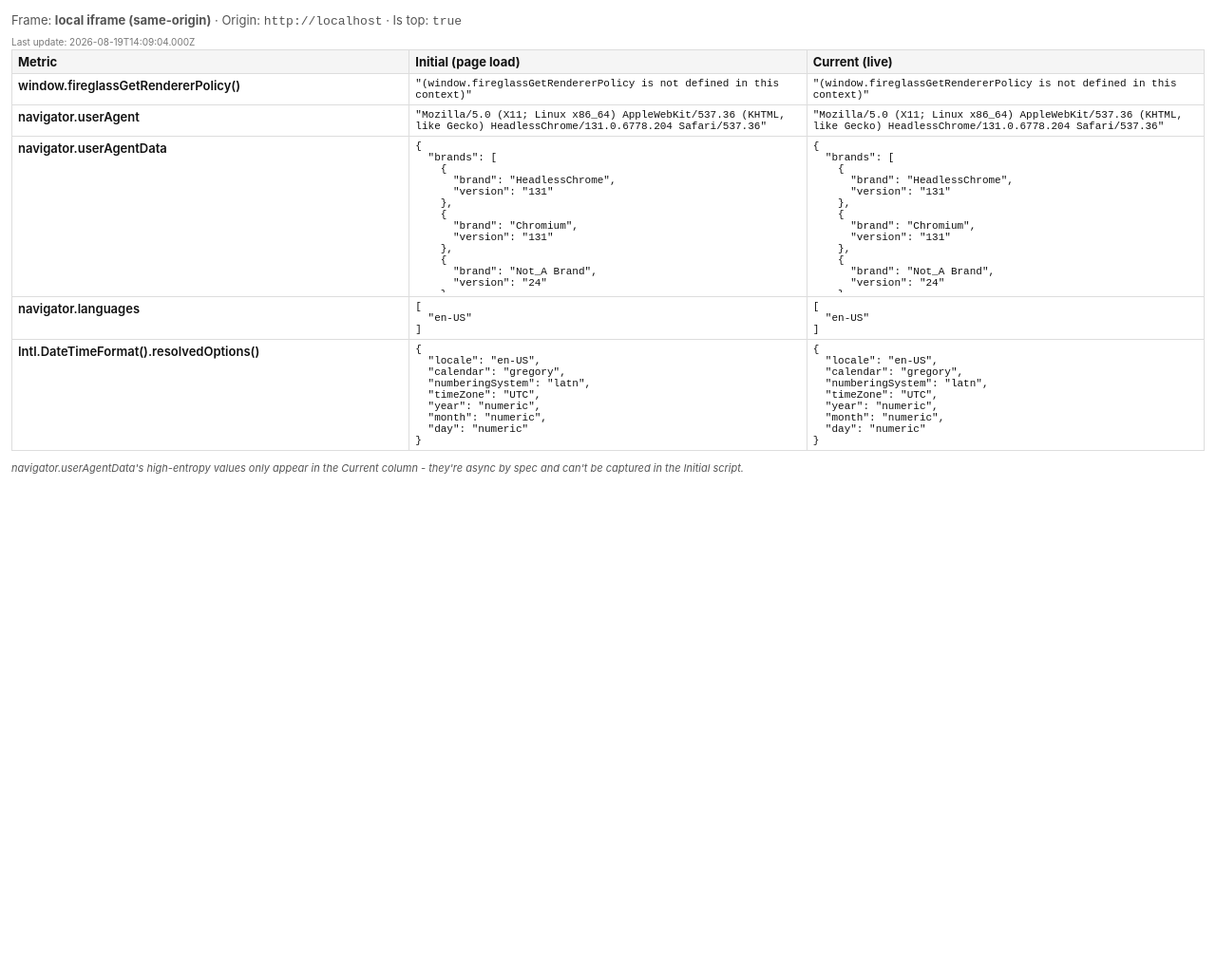
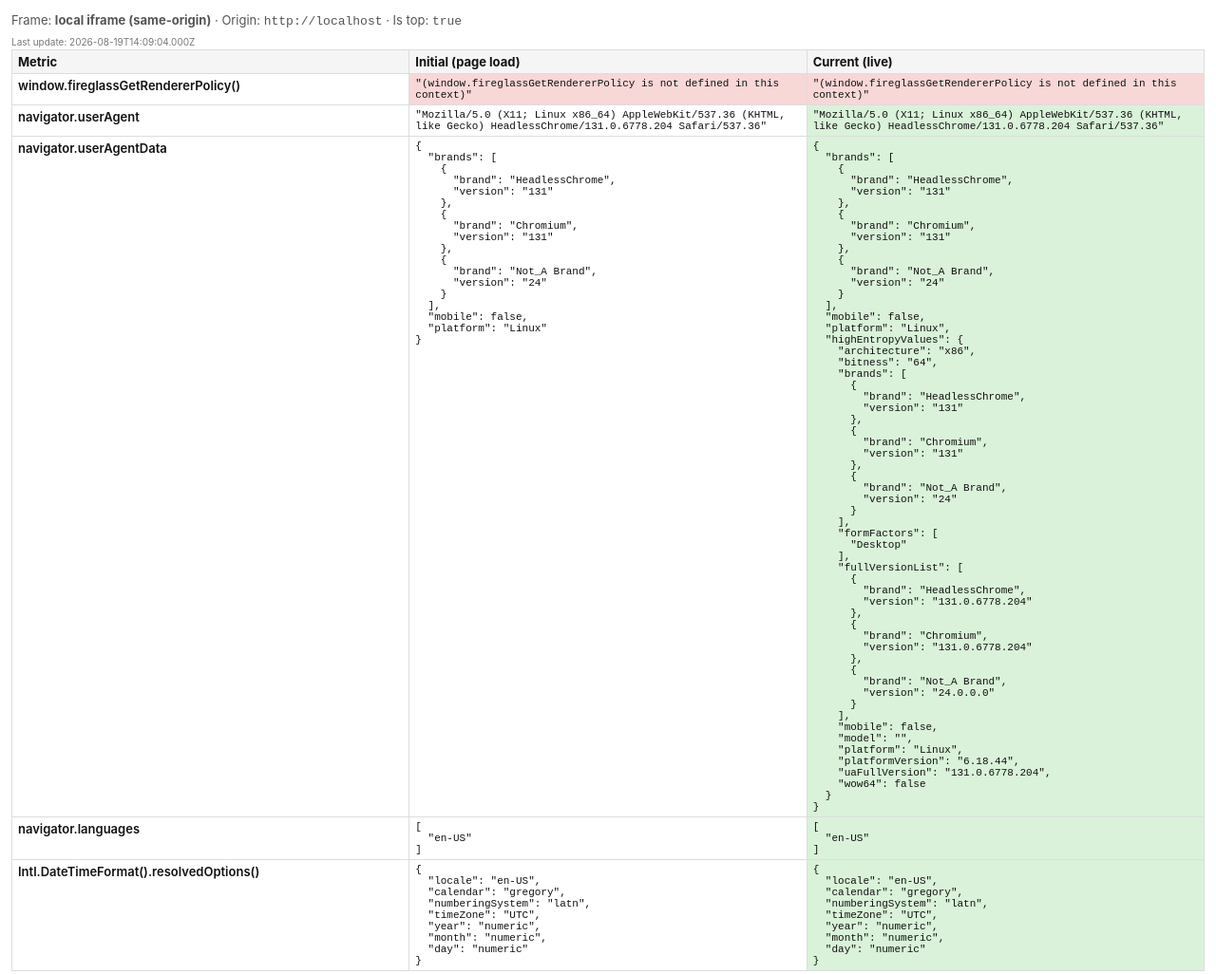
Before and after one commit to kevin-braunstein/impersonation-main-frame, a plain HTML site: page iframe-local.html in a window 1280 px wide. Shown: the top 1026 px of the page at 95% size. Before the commit the page ends 800 px from the top, so only its background shows below. Drawn offline with Linux system fonts and the light colour scheme.

Commit message:
Update iframe-local.html

```diff
--- a/iframe-local.html
+++ b/iframe-local.html
@@ -74,8 +74,9 @@
   table.fg-probe-table th, table.fg-probe-table td { border: 1px solid #ddd; padding: 4px 6px; vertical-align: top; text-align: left; }
   table.fg-probe-table th { background: #f5f5f5; }
   table.fg-probe-table td.fg-metric { font-weight: 600; width: 22%; }
-  table.fg-probe-table pre { margin: 0; white-space: pre-wrap; word-break: break-word; font-size: 11px; max-height: 160px; overflow: auto; }
-  td.fg-changed { background: #fff3b0; }
+  table.fg-probe-table pre { margin: 0; white-space: pre-wrap; word-break: break-word; font-size: 11px; }
+  td.fg-green { background: #d9f2d9; }
+  td.fg-red { background: #f8d7d7; }
   .fg-timestamp { color: #777; font-size: 10px; margin: 2px 0; }
 </style>
 </head>
@@ -125,6 +126,20 @@
     return JSON.stringify(a) === JSON.stringify(bCompare);
   }
 
+  // A "failure" is a call that threw (wrapped as {error: ...} by fgCollectSync/
+  // fgCollectFull), returned our "(... is not defined/supported ...)" placeholder,
+  // or - for userAgentData specifically - had its high-entropy fetch fail while the
+  // low-entropy part still succeeded.
+  function fgIsFailureValue(key, value) {
+    if (value === undefined) return false;
+    if (value && typeof value === 'object' && !Array.isArray(value)) {
+      if ('error' in value) return true;
+      if (key === 'userAgentData' && 'highEntropyValuesError' in value) return true;
+    }
+    if (typeof value === 'string' && /^\(.*\)$/.test(value)) return true;
+    return false;
+  }
+
   function fgRenderTable(containerEl, initialSnap, currentSnap) {
     var capturedAt = (currentSnap && currentSnap.capturedAt) || (initialSnap && initialSnap.capturedAt) || '';
     var html = '<div class="fg-timestamp">Last update: ' + fgEscapeHtml(capturedAt) + '</div>';
@@ -135,10 +150,26 @@
       var label = pair[0], key = pair[1];
       var a = initialSnap ? initialSnap[key] : undefined;
       var b = currentSnap ? currentSnap[key] : undefined;
-      var changed = (a !== undefined && b !== undefined && !fgValuesEqual(key, a, b));
+
+      var initialClass = '', initialTitle = '';
+      if (fgIsFailureValue(key, a)) {
+        initialClass = 'fg-red';
+        initialTitle = ' title="This call failed or returned an unsupported/undefined result"';
+      }
+
+      var currentClass = '', currentTitle = '';
+      if (fgIsFailureValue(key, b)) {
+        currentClass = 'fg-red';
+        currentTitle = ' title="This call failed or returned an unsupported/undefined result"';
+      } else if (a !== undefined && b !== undefined) {
+        var matches = fgValuesEqual(key, a, b);
+        currentClass = matches ? 'fg-green' : 'fg-red';
+        currentTitle = matches ? ' title="Matches the initial value"' : ' title="Differs from the initial value"';
+      }
+
       html += '<tr><td class="fg-metric">' + fgEscapeHtml(label) + '</td>' +
-              '<td>' + fgFormatValue(a) + '</td>' +
-              '<td class="' + (changed ? 'fg-changed' : '') + '">' + fgFormatValue(b) + '</td></tr>';
+              '<td class="' + initialClass + '"' + initialTitle + '>' + fgFormatValue(a) + '</td>' +
+              '<td class="' + currentClass + '"' + currentTitle + '>' + fgFormatValue(b) + '</td></tr>';
     });
     html += '</tbody></table>';
     containerEl.innerHTML = html;
```
